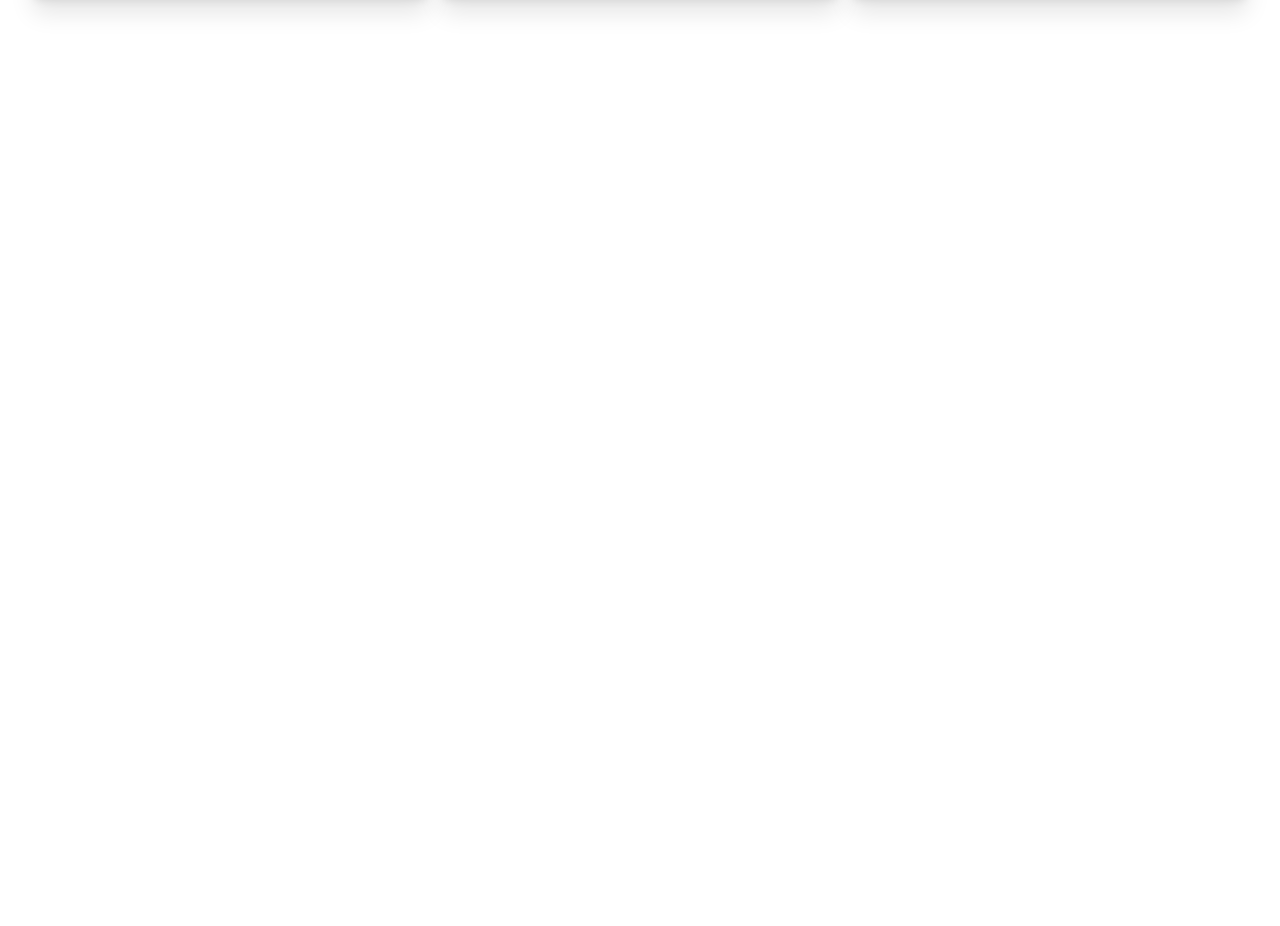
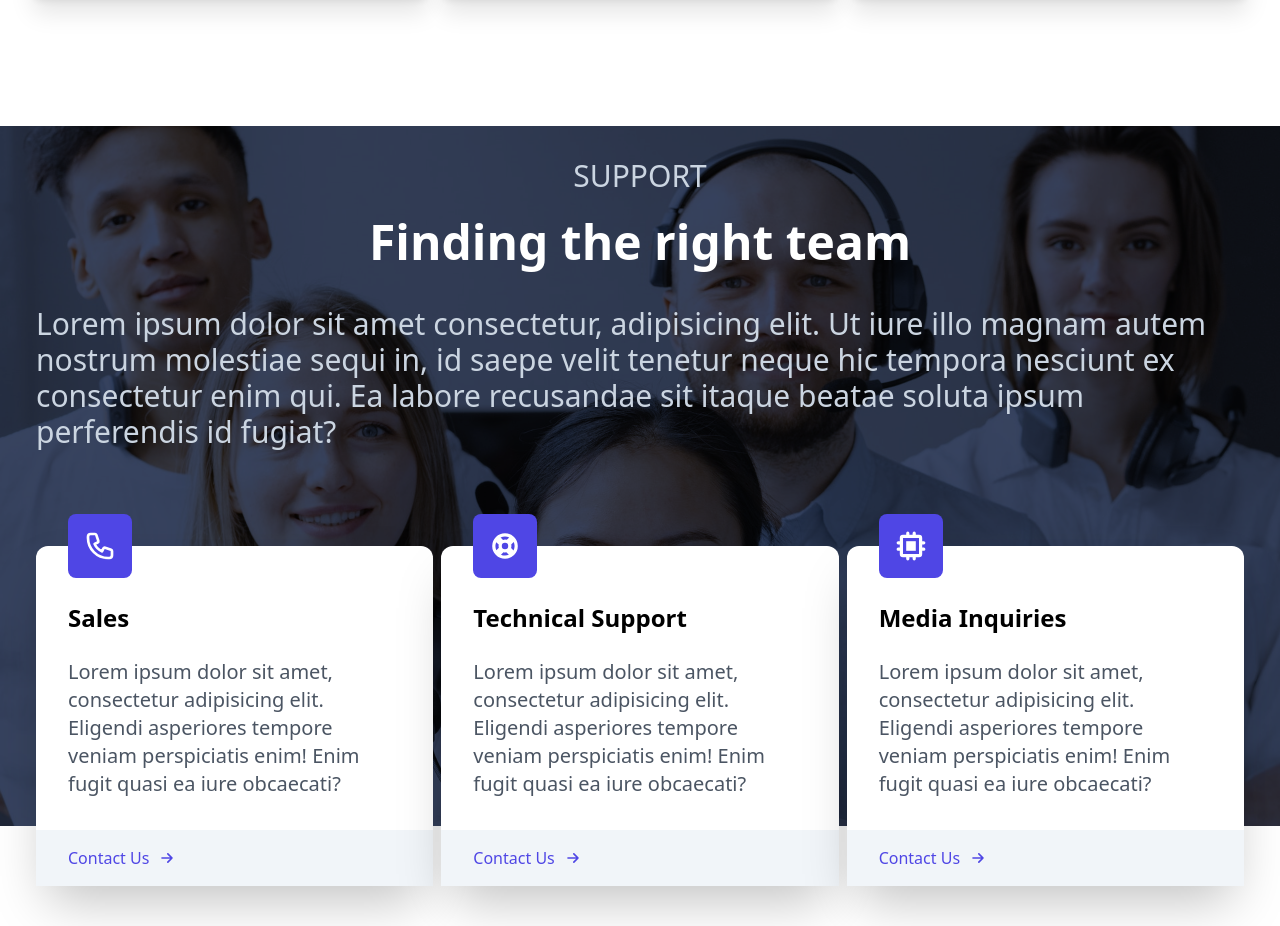
Before and after one commit to Nyamekesse/react-tailwind-cloud-management-app, a React (Vite) app: page / in a window 1280 px wide. Shown: the part 1220-2146 px from the top of the page. Before the commit the page ends 1346 px from the top, so only its background shows below. Built offline with nearby package versions, Linux system fonts and the light colour scheme.

Commit message:
added and completed support section

```diff
--- a/src/App.jsx
+++ b/src/App.jsx
@@ -1,6 +1,7 @@
 import About from "./components/About";
 import Hero from "./components/Hero";
 import Navbar from "./components/Navbar";
+import Support from "./components/Support";
 
 function App() {
   return (
@@ -8,6 +9,7 @@
       <Navbar />
       <Hero />
       <About />
+      <Support />
     </>
   );
 }
--- /dev/null
+++ b/src/components/Support.jsx
@@ -0,0 +1,85 @@
+import React from "react";
+import { PhoneIcon, ArrowSmRightIcon } from "@heroicons/react/outline";
+import { ChipIcon, SupportIcon } from "@heroicons/react/solid";
+import supportImg from "../assets/support.jpg";
+const Support = () => {
+  return (
+    <div className="w-full h-screen mt-24">
+      <div className="w-full h-[700px] bg-gray-900/90 absolute">
+        <img
+          className="w-full h-full object-cover mix-blend-overlay"
+          src={supportImg}
+          alt="support image"
+        />
+      </div>
+      <div className="max-w-[1240px] mx-auto text-white relative">
+        <div className="px-4 py-a2">
+          <h2 className="text-3xl pt-8 text-slate-300 uppercase text-center">
+            Support
+          </h2>
+          <h3 className="text-5xl font-bold py-6 text-center">
+            Finding the right team
+          </h3>
+          <p className="py-4 text-3xl text-slate-300">
+            Lorem ipsum dolor sit amet consectetur, adipisicing elit. Ut iure
+            illo magnam autem nostrum molestiae sequi in, id saepe velit tenetur
+            neque hic tempora nesciunt ex consectetur enim qui. Ea labore
+            recusandae sit itaque beatae soluta ipsum perferendis id fugiat?
+          </p>
+        </div>
+        <div className="grid grid-cols-1 md:grid-cols-3 relative gap-x-2 gap-y-16 px-4 pt-12 sm:pt-20 text-black">
+          <div className="bg-white rounded-xl shadow-2xl">
+            <div className="p-8">
+              <PhoneIcon className="w-16 p-4 bg-indigo-600 text-white rounded-lg mt-[-4rem]" />
+              <h3 className="font-bold text-2xl my-6">Sales</h3>
+              <p className="text-gray-600 text-xl">
+                Lorem ipsum dolor sit amet, consectetur adipisicing elit.
+                Eligendi asperiores tempore veniam perspiciatis enim! Enim fugit
+                quasi ea iure obcaecati?
+              </p>
+            </div>
+            <div className="bg-slate-100 pl-8 py-4">
+              <p className="flex items-center text-indigo-600">
+                Contact Us <ArrowSmRightIcon className="w-5 ml-2" />
+              </p>
+            </div>
+          </div>
+          <div className="bg-white rounded-xl shadow-2xl">
+            <div className="p-8">
+              <SupportIcon className="w-16 p-4 bg-indigo-600 text-white rounded-lg mt-[-4rem]" />
+              <h3 className="font-bold text-2xl my-6">Technical Support</h3>
+              <p className="text-gray-600 text-xl">
+                Lorem ipsum dolor sit amet, consectetur adipisicing elit.
+                Eligendi asperiores tempore veniam perspiciatis enim! Enim fugit
+                quasi ea iure obcaecati?
+              </p>
+            </div>
+            <div className="bg-slate-100 pl-8 py-4">
+              <p className="flex items-center text-indigo-600">
+                Contact Us <ArrowSmRightIcon className="w-5 ml-2" />
+              </p>
+            </div>
+          </div>
+          <div className="bg-white rounded-xl shadow-2xl">
+            <div className="p-8">
+              <ChipIcon className="w-16 p-4 bg-indigo-600 text-white rounded-lg mt-[-4rem]" />
+              <h3 className="font-bold text-2xl my-6">Media Inquiries</h3>
+              <p className="text-gray-600 text-xl">
+                Lorem ipsum dolor sit amet, consectetur adipisicing elit.
+                Eligendi asperiores tempore veniam perspiciatis enim! Enim fugit
+                quasi ea iure obcaecati?
+              </p>
+            </div>
+            <div className="bg-slate-100 pl-8 py-4">
+              <p className="flex items-center text-indigo-600">
+                Contact Us <ArrowSmRightIcon className="w-5 ml-2" />
+              </p>
+            </div>
+          </div>
+        </div>
+      </div>
+    </div>
+  );
+};
+
+export default Support;
--- a/src/css/main.css
+++ b/src/css/main.css
@@ -542,6 +542,10 @@
   position: absolute;
 }
 
+.relative {
+  position: relative;
+}
+
 .bottom-\[-5\%\] {
   bottom: -5%;
 }
@@ -578,6 +582,11 @@
   margin-right: auto;
 }
 
+.my-6 {
+  margin-top: 1.5rem;
+  margin-bottom: 1.5rem;
+}
+
 .mr-4 {
   margin-right: 1rem;
 }
@@ -596,6 +605,26 @@
 
 .mt-3 {
   margin-top: 0.75rem;
+}
+
+.mt-24 {
+  margin-top: 6rem;
+}
+
+.mt-\[4rem\] {
+  margin-top: 4rem;
+}
+
+.-mt-\[4rem\] {
+  margin-top: -4rem;
+}
+
+.mt-\[-4rem\] {
+  margin-top: -4rem;
+}
+
+.ml-2 {
+  margin-left: 0.5rem;
 }
 
 .flex {
@@ -626,6 +655,10 @@
   height: 1.5rem;
 }
 
+.h-\[700px\] {
+  height: 700px;
+}
+
 .w-5 {
   width: 1.25rem;
 }
@@ -638,12 +671,20 @@
   width: 100vw;
 }
 
+.w-16 {
+  width: 4rem;
+}
+
 .max-w-\[1240px\] {
   max-width: 1240px;
 }
 
 .transform {
   transform: translate(var(--tw-translate-x), var(--tw-translate-y)) rotate(var(--tw-rotate)) skewX(var(--tw-skew-x)) skewY(var(--tw-skew-y)) scaleX(var(--tw-scale-x)) scaleY(var(--tw-scale-y));
+}
+
+.grid-cols-1 {
+  grid-template-columns: repeat(1, minmax(0, 1fr));
 }
 
 .flex-col {
@@ -670,8 +711,21 @@
   gap: 0.25rem;
 }
 
+.gap-x-2 {
+  -moz-column-gap: 0.5rem;
+       column-gap: 0.5rem;
+}
+
+.gap-y-16 {
+  row-gap: 4rem;
+}
+
 .rounded-xl {
   border-radius: 0.75rem;
+}
+
+.rounded-lg {
+  border-radius: 0.5rem;
 }
 
 .border {
@@ -703,6 +757,38 @@
 .bg-zinc-200 {
   --tw-bg-opacity: 1;
   background-color: rgb(228 228 231 / var(--tw-bg-opacity));
+}
+
+.bg-gray-900\/90 {
+  background-color: rgb(17 24 39 / 0.9);
+}
+
+.bg-white {
+  --tw-bg-opacity: 1;
+  background-color: rgb(255 255 255 / var(--tw-bg-opacity));
+}
+
+.bg-indigo-600 {
+  --tw-bg-opacity: 1;
+  background-color: rgb(79 70 229 / var(--tw-bg-opacity));
+}
+
+.bg-slate-100 {
+  --tw-bg-opacity: 1;
+  background-color: rgb(241 245 249 / var(--tw-bg-opacity));
+}
+
+.object-cover {
+  -o-object-fit: cover;
+     object-fit: cover;
+}
+
+.p-8 {
+  padding: 2rem;
+}
+
+.p-4 {
+  padding: 1rem;
 }
 
 .px-2 {
@@ -740,8 +826,30 @@
   padding-bottom: 0.5rem;
 }
 
+.py-6 {
+  padding-top: 1.5rem;
+  padding-bottom: 1.5rem;
+}
+
+.py-4 {
+  padding-top: 1rem;
+  padding-bottom: 1rem;
+}
+
 .pr-4 {
   padding-right: 1rem;
+}
+
+.pt-8 {
+  padding-top: 2rem;
+}
+
+.pt-12 {
+  padding-top: 3rem;
+}
+
+.pl-8 {
+  padding-left: 2rem;
 }
 
 .text-center {
@@ -773,8 +881,17 @@
   line-height: 1;
 }
 
+.text-xl {
+  font-size: 1.25rem;
+  line-height: 1.75rem;
+}
+
 .font-bold {
   font-weight: 700;
+}
+
+.uppercase {
+  text-transform: uppercase;
 }
 
 .text-black {
@@ -802,9 +919,34 @@
   color: rgb(156 163 175 / var(--tw-text-opacity));
 }
 
+.text-white {
+  --tw-text-opacity: 1;
+  color: rgb(255 255 255 / var(--tw-text-opacity));
+}
+
+.text-slate-300 {
+  --tw-text-opacity: 1;
+  color: rgb(203 213 225 / var(--tw-text-opacity));
+}
+
+.text-gray-600 {
+  --tw-text-opacity: 1;
+  color: rgb(75 85 99 / var(--tw-text-opacity));
+}
+
+.mix-blend-overlay {
+  mix-blend-mode: overlay;
+}
+
 .shadow-xl {
   --tw-shadow: 0 20px 25px -5px rgb(0 0 0 / 0.1), 0 8px 10px -6px rgb(0 0 0 / 0.1);
   --tw-shadow-colored: 0 20px 25px -5px var(--tw-shadow-color), 0 8px 10px -6px var(--tw-shadow-color);
+  box-shadow: var(--tw-ring-offset-shadow, 0 0 #0000), var(--tw-ring-shadow, 0 0 #0000), var(--tw-shadow);
+}
+
+.shadow-2xl {
+  --tw-shadow: 0 25px 50px -12px rgb(0 0 0 / 0.25);
+  --tw-shadow-colored: 0 25px 50px -12px var(--tw-shadow-color);
   box-shadow: var(--tw-ring-offset-shadow, 0 0 #0000), var(--tw-ring-shadow, 0 0 #0000), var(--tw-shadow);
 }
 
@@ -816,6 +958,10 @@
 @media (min-width: 640px) {
   .sm\:w-\[60\%\] {
     width: 60%;
+  }
+
+  .sm\:pt-20 {
+    padding-top: 5rem;
   }
 
   .sm\:text-4xl {
```
